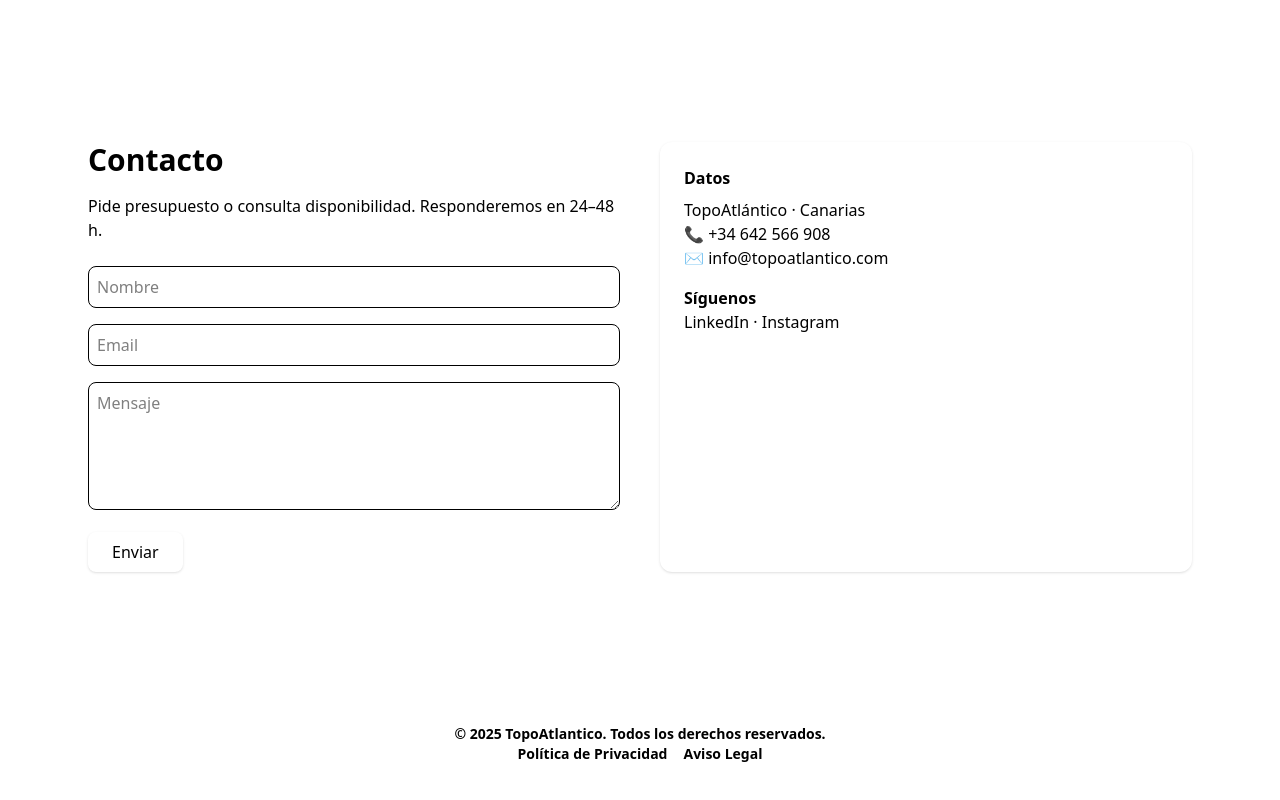
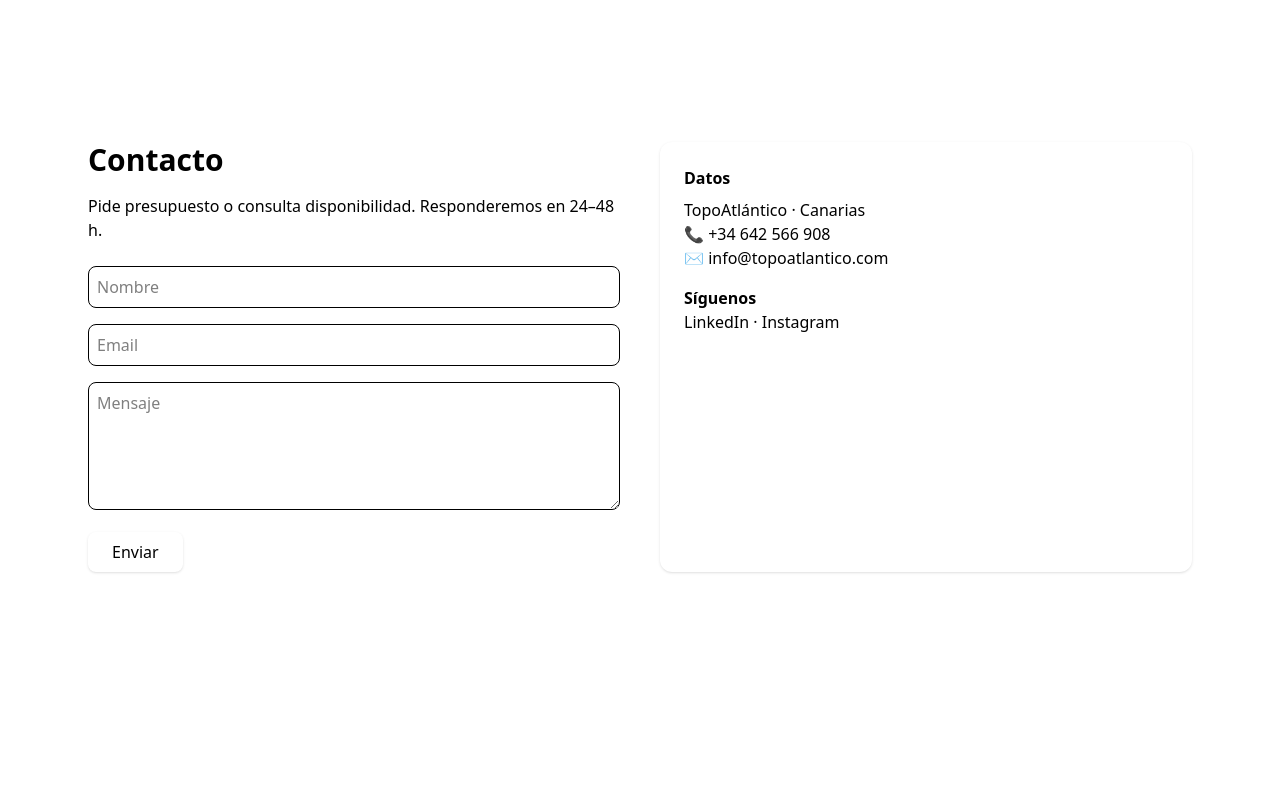
Before and after one commit to oreyma/topoatlantico, a React (Vite) app: page / in a window 1280 px wide. Shown: the part 2638-3438 px from the top of the page. Built offline with nearby package versions, Linux system fonts and the light colour scheme.

Commit message:
Arreglo botones hero y footer duplicado

```diff
--- a/src/App.jsx
+++ b/src/App.jsx
@@ -174,7 +174,6 @@ function Home() {
       <section id="contact" className="py-16 bg-topo-gray">
        <ContactForm />
       </section>
-<Footer />
     </Layout>
 
   )
--- a/src/Layout.jsx
+++ b/src/Layout.jsx
@@ -5,6 +5,7 @@ export default function Layout({ children }) {
     <div className="font-sans text-topo-dark bg-white flex flex-col min-h-screen">
       {/* CONTENIDO PRINCIPAL */}
       <main className="flex-1">{children}</main>
+<Footer />
     </div>
   )
 }
```
